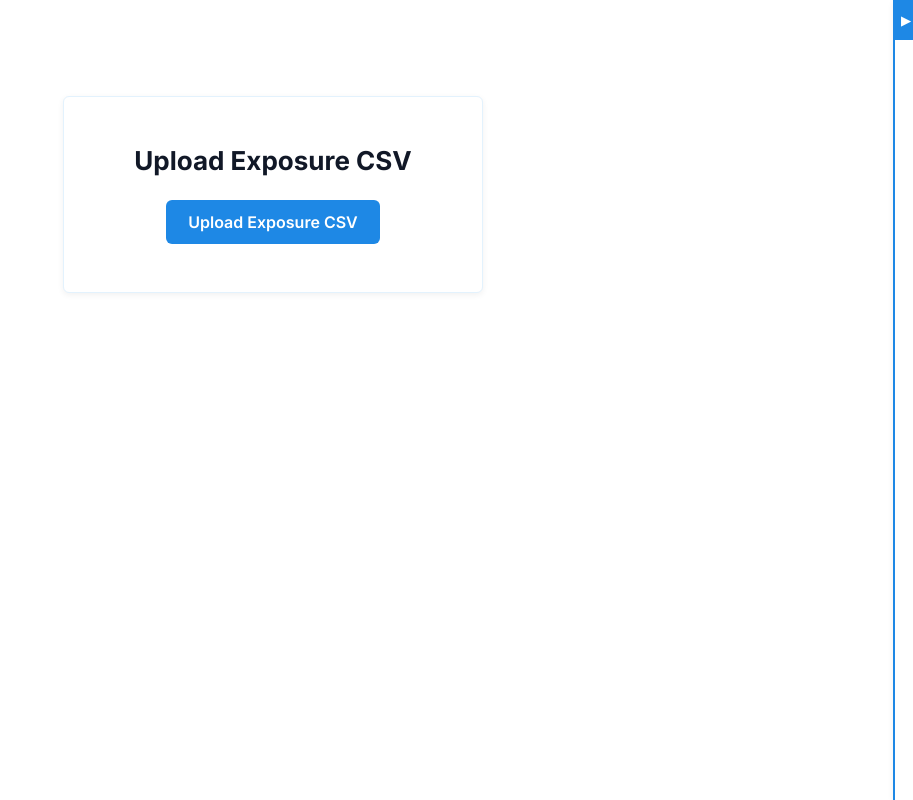
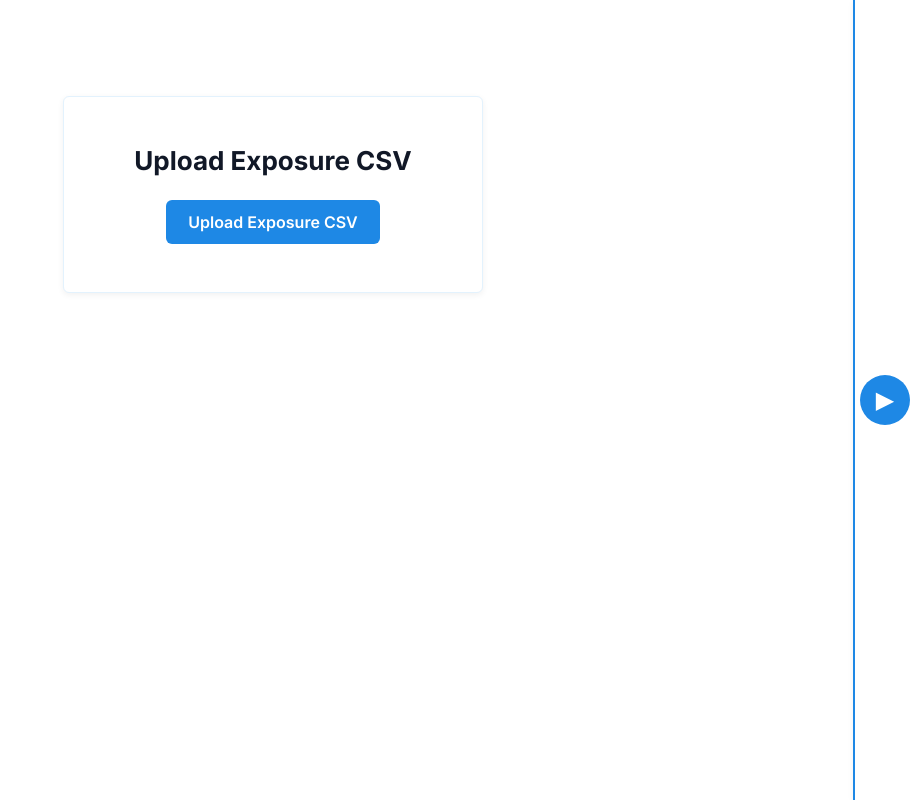
Before and after one commit to wmonighe/bestballranks, a plain HTML site: page portfolio.html in a window 1280 px wide. Shown: the whole page, without its empty margins (367-1280 px from the left). Drawn offline with nearby package versions, Linux system fonts and the light colour scheme; no server answers.

Commit message:
Move sidebar toggle to middle and style as circular

```diff
--- a/portfolio.css
+++ b/portfolio.css
@@ -412,7 +412,7 @@ td[data-pos="TE"] .pos-dot{background:var(--te);}
   background:var(--bb-surface);
   border-left:2px solid var(--bb-blue-500);
   box-shadow:var(--bb-shadow);
-  width:20px;
+  width:60px;
   overflow:hidden;
   transition:width var(--transition);
   z-index:1500;
@@ -420,16 +420,25 @@ td[data-pos="TE"] .pos-dot{background:var(--te);}
 #exposure-sidebar.expanded{width:260px;}
 #exposure-sidebar.collapsed #exposure-content{display:none;}
 #exposure-toggle{
-  width:20px;
-  height:40px;
+  position:absolute;
+  top:50%;
+  left:5px;
+  transform:translateY(-50%);
+  width:50px;
+  height:50px;
   background:var(--bb-blue-500);
   color:#fff;
   border:none;
+  border-radius:50%;
   cursor:pointer;
+  display:flex;
+  align-items:center;
+  justify-content:center;
+  font-size:24px;
 }
 #exposure-content{
   padding:8px;
-  height:calc(100% - 40px);
+  height:100%;
   overflow-y:auto;
 }
 #exposure-sidebar h3{
```
